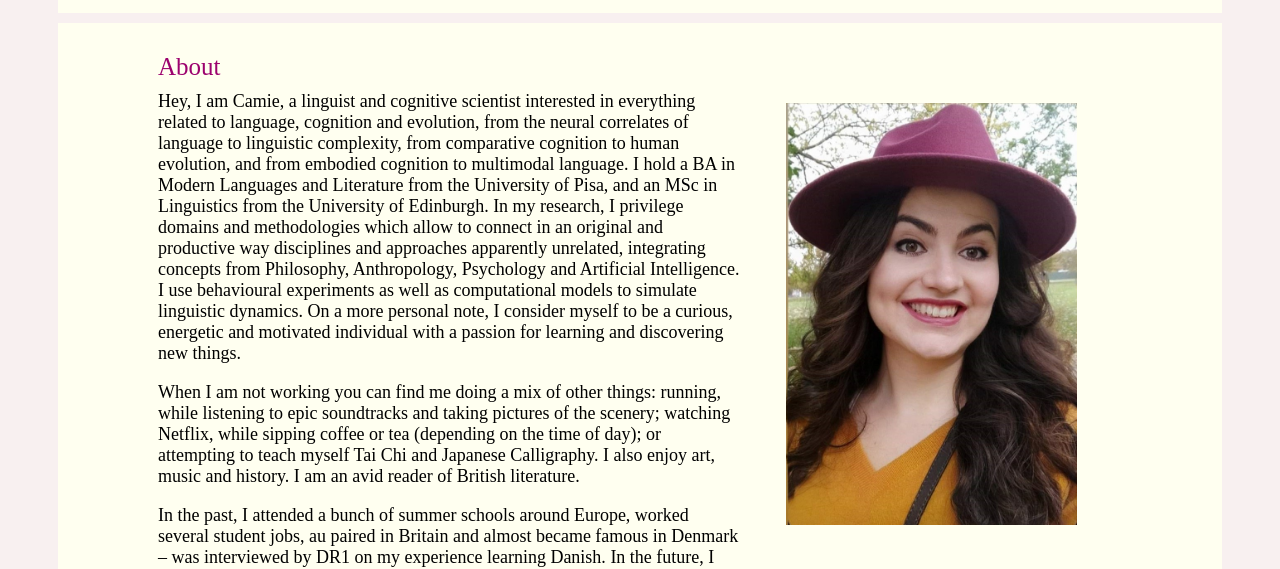
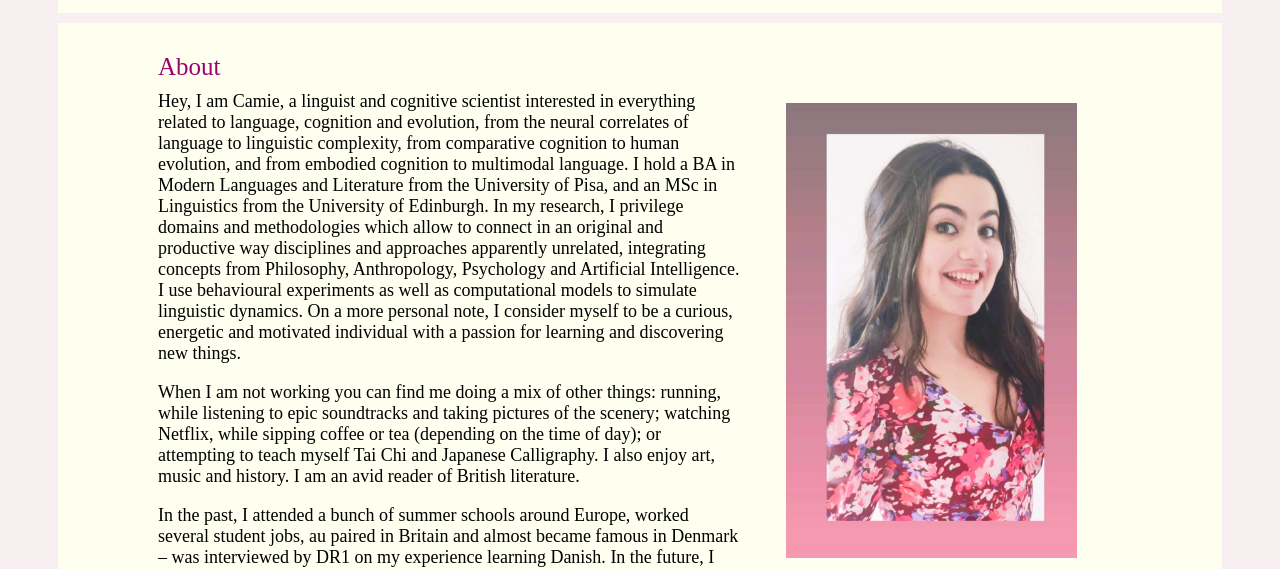
Before and after one commit to camielalli/camielalli.github.io, a plain HTML site: page about.html in a window 1280 px wide. Shown: the part 246-815 px from the top of the page. Drawn offline with Linux system fonts and the light colour scheme.

Commit message:
changed pic

```diff
--- a/about.html
+++ b/about.html
@@ -3,7 +3,7 @@
     <head>
         <meta charset="UTF-8">
         <title>About</title>
-        <link rel = "shortcut icon" href="Images/profile_pic_website2.jpeg">
+        <link rel = "shortcut icon" href="Images/profile_pic.jpg">
         <link rel = "stylesheet" href = "style.css">
     </head>
     <body>
@@ -72,7 +72,7 @@
                 </div>
 
                 <div class="column">
-                    <img class= "profile_pic" src="Images/profile_pic_website.jpeg" alt="young woman">
+                    <img class= "profile_pic" src="Images/profile_pic.jpg" alt="young woman">
                     <!-- div class = "table"><ul class = "icon-list">
                         <li class = "icon">
                         <a href="https://www.linkedin.com/in/camilla-lalli-0a799813b/" target="_blank" class="linkedin">
```
Also changed, not shown: blog/index.html (+1 -1 lines), contact.html (+1 -1 lines), research/index.html (+1 -1 lines), Images/profile_pic.jpg (added).
